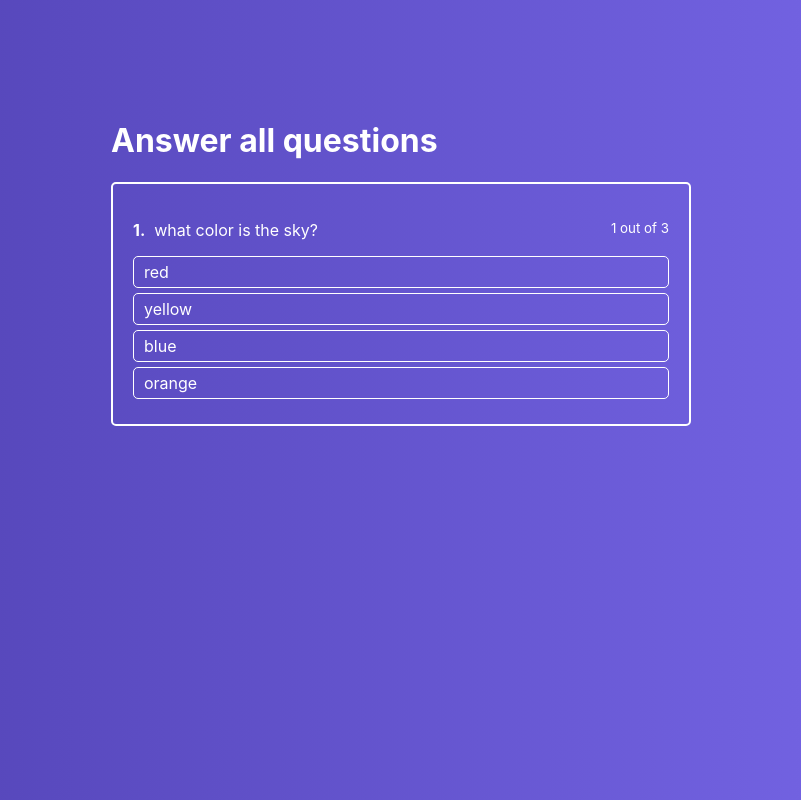
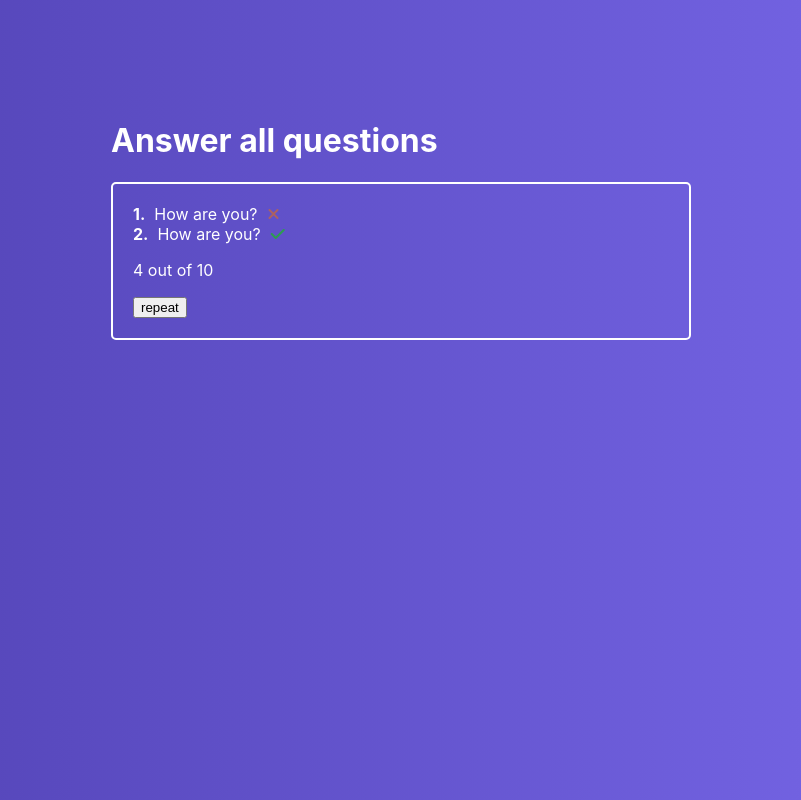
Before and after one commit to Niiaz-Gabidullin/react-project, a React (Create React App) app: page / in a window 1280 px wide. Shown: the whole page, without its empty margins (239-1040 px from the left). Built offline with nearby package versions, Linux system fonts and the light colour scheme.

Commit message:
output of results

```diff
--- a/public/index.html
+++ b/public/index.html
@@ -24,11 +24,13 @@
       work correctly both with client-side routing and a non-root public URL.
       Learn how to configure a non-root public URL by running `npm run build`.
     -->
+
     <title>React App</title>
   </head>
   <body>
     <noscript>You need to enable JavaScript to run this app.</noscript>
     <div id="root"></div>
+    <script src="https://use.fontawesome.com/6f5962cee6.js"></script>
     <!--
       This HTML file is a template.
       If you open it directly in the browser, you will see an empty page.
--- a/src/components/ActiveQuiz/AnswersList/AnswerItem/AnswerItem.css
+++ b/src/components/ActiveQuiz/AnswersList/AnswerItem/AnswerItem.css
@@ -10,7 +10,7 @@
   transition: background 0.3s ease-in-out;
 }
 
-.AnswerItem.succes {
+.AnswerItem.success {
   background-color: rgb(44, 158, 78);
 }
 
--- /dev/null
+++ b/src/components/finishedQuiz/FinishedQuiz.css
@@ -0,0 +1,25 @@
+.FinishedQuiz {
+  padding: 20px;
+  color: #fff;
+  border: 2px solid #fff;
+  border-radius: 5px;
+  box-sizing: border-box;
+  margin: 0 10px;
+}
+
+.FinishedQuiz ul {
+  list-style: none;
+  padding: 0;
+  margin: 0;
+}
+
+.FinishedQuiz ul li i {
+  margin-left: 10px;
+}
+.success {
+  color: rgb(44, 158, 78);
+}
+
+.error {
+  color: rgb(172, 97, 97);
+}
--- /dev/null
+++ b/src/components/finishedQuiz/FinishedQuiz.js
@@ -0,0 +1,25 @@
+import React from "react";
+import "./FinishedQuiz.css";
+
+const FinishedQuiz = (props) => {
+  return (
+    <div className="FinishedQuiz">
+      <ul>
+        <li>
+          <strong>1.</strong>&nbsp; How are you?
+          <i className="fa fa-times error"></i>
+        </li>
+        <li>
+          <strong>2.</strong>&nbsp; How are you?
+          <i className="fa fa-check success"></i>
+        </li>
+      </ul>
+      <p>4 out of 10</p>
+      <div>
+        <button>repeat</button>
+      </div>
+    </div>
+  );
+};
+
+export default FinishedQuiz;
--- a/src/containers/Quiz/Quiz.js
+++ b/src/containers/Quiz/Quiz.js
@@ -1,9 +1,11 @@
 import React, { Component } from "react";
 import "./Quiz.css";
 import ActiveQuiz from "../../components/ActiveQuiz/ActiveQuiz";
+import FinishedQuiz from "../../components/finishedQuiz/FinishedQuiz";
 
 class Quiz extends Component {
   state = {
+    isFinished: true,
     activeQuestion: 0,
     answerState: null,
     quiz: [
@@ -42,20 +44,32 @@ class Quiz extends Component {
       },
     ],
   };
+
   onAnswerClickHandler = (answerId) => {
+    if (this.state.answerState) {
+      const key = Object.keys(this.state.answerState)[0];
+      if (this.state.answerState[key] === "success") {
+        return;
+      }
+    }
     const question = this.state.quiz[this.state.activeQuestion];
     if (question.rightAnswerId === answerId) {
       this.setState({
-        answerState: { [answerId]: "succes" },
+        answerState: { [answerId]: "success" },
       });
+      const timeout = window.setTimeout(() => {
         if (this.state.activeQuestion + 1 === this.state.quiz.length) {
-        console.log("Finished");
+          this.setState({
+            isFinished: true,
+          });
         } else {
           this.setState({
             activeQuestion: this.state.activeQuestion + 1,
             answerState: null,
           });
         }
+        window.clearTimeout(timeout);
+      }, 1000);
     } else {
       this.setState({
         answerState: { [answerId]: "error" },
@@ -70,6 +84,9 @@ class Quiz extends Component {
       <div className="Quiz">
         <div className="QuizWrapper">
           <h1>Answer all questions</h1>
+          {this.state.isFinished ? (
+            <FinishedQuiz></FinishedQuiz>
+          ) : (
             <ActiveQuiz
               answers={this.state.quiz[this.state.activeQuestion].answers}
               question={this.state.quiz[this.state.activeQuestion].question}
@@ -78,6 +95,7 @@ class Quiz extends Component {
               answerNumber={this.state.activeQuestion + 1}
               state={this.state.answerState}
             ></ActiveQuiz>
+          )}
         </div>
       </div>
     );
```
Lines whose indentation alone changed are shown as unchanged.
